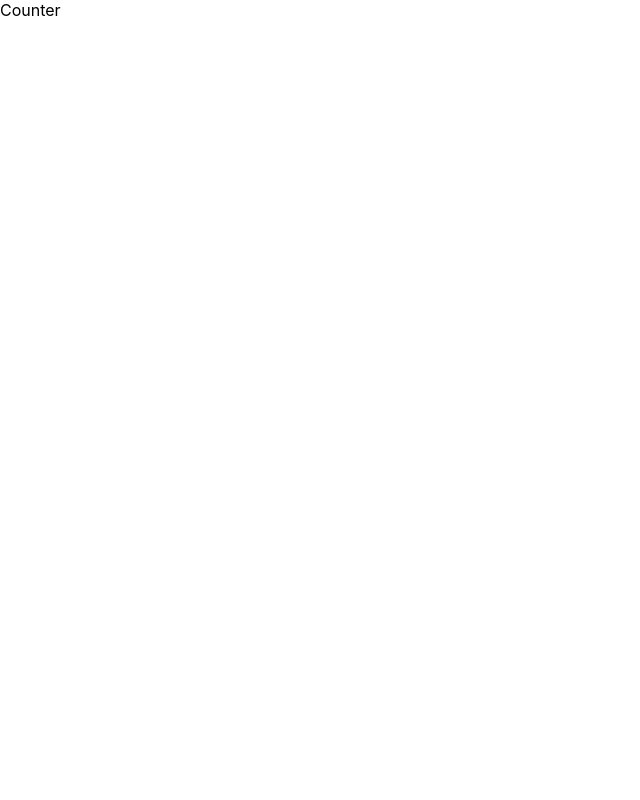
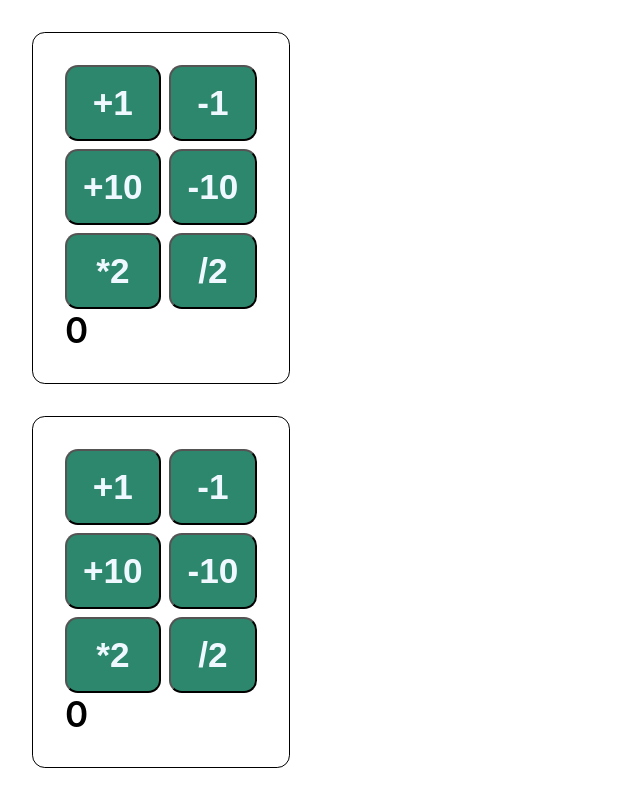
Before and after one commit to DiAnonim/dz-main, a React (Create React App) app: page / in a window 1280 px wide. Shown: the whole page, without its empty margins (0-640 px from the left). Built offline with nearby package versions, Linux system fonts and the light colour scheme.

Commit message:
lesson 12 1.2

```diff
--- a/src/App.jsx
+++ b/src/App.jsx
@@ -1,9 +1,16 @@
 import './App.css';
 import Counter from './components/Counter/Counter';
+import { Provider } from 'react-redux';
+import store from './store';
 
 function App() {
   return (
-    <div><Counter></Counter></div>
+    <Provider store={store}>
+      <div>
+        <Counter></Counter>
+        <Counter></Counter>
+      </div>
+    </Provider>
   );
 }
 
--- a/src/components/Counter/Counter.jsx
+++ b/src/components/Counter/Counter.jsx
@@ -1,8 +1,75 @@
-import React from "react";
+import React, { useState } from "react";
 import s from "./Counter.module.scss";
+import { useDispatch, useSelector } from "react-redux";
+import { addBy, decrement, divBy, increment, multiBy, redBy } from "../../store/counterSlice";
 
 function Counter() {
-    return <>Counter</>
+    // const [state, setState] = useState({
+    //     cnt: 0,
+    // })
+
+    const dispatch = useDispatch();
+    const { count } = useSelector((state) => state.counter)
+
+    const onIncrement = () => {
+        dispatch(increment())
+    }
+    const onDecrement = () => {
+        dispatch(decrement())
+    }
+
+    const onAddBy = () => {
+        dispatch(addBy(10))
+    }
+
+    const onRedBy = () => {
+        dispatch(redBy(10))
+    }
+
+    const onMultiBy = () => {
+        dispatch(multiBy(2))
+    }
+
+    const onDivBy = () => {
+        dispatch(divBy(2))
+    }
+
+    return <div className={s.counter}>
+        <div className={s.buttons}>
+            <button className={s.button}
+                onClick={onIncrement}>+1</button>
+            <button className={s.button}
+                onClick={onDecrement}>-1</button>
+            <button className={s.button}
+                onClick={onAddBy}>+10</button>
+            <button className={s.button}
+                onClick={onRedBy}>-10</button>
+            <button className={s.button}
+                onClick={onMultiBy}>*2</button>
+            <button className={s.button}
+                onClick={onDivBy}>/2</button>
+        </div>
+        <div className={s.value} >{count}</div>
+    </div>
+
+
+    // return <div className={s.counter}>
+    //     <div className={s.buttons}>
+    //         <button className={s.button}
+    //             onClick={() => setState((prev) => ({
+    //                 ...prev,
+    //                 cnt: prev.cnt + 1
+    //             }))}
+    //         >+1</button>
+    //         <button className={s.button}
+    //             onClick={() => setState((prev) => ({
+    //                 ...prev,
+    //                 cnt: prev.cnt - 1
+    //             }))}
+    //         >-1</button>
+    //     </div>
+    //     <div className={s.value} >{state.cnt}</div>
+    // </div>
 
 }
 
--- a/src/components/Counter/Counter.module.scss
+++ b/src/components/Counter/Counter.module.scss
@@ -0,0 +1,32 @@
+body,
+html {
+    font-size: 16px;
+}
+
+.counter {
+    margin: 2rem;
+    width: 12rem;
+    padding: 2rem;
+    border-radius: 0.8rem;
+    border: 1px solid black;
+}
+
+.buttons {
+    display: grid;
+    grid-template-columns: 1fr 1fr;
+    gap: 0.5rem;
+}
+
+.button {
+    padding: 1rem;
+    font-size: 2.2rem;
+    font-weight: 600;
+    border-radius: 0.8rem;
+    background-color: rgb(44, 135, 108) ;
+    color: aliceblue;
+}
+
+.value {
+    font-size: 2.2rem;
+    font-weight: 600;
+}
--- /dev/null
+++ b/src/store/counterSlice.js
@@ -0,0 +1,20 @@
+import { createSlice } from "@reduxjs/toolkit";
+
+
+const counterSlice = createSlice({
+    name: "counter",
+    initialState: {count:0},
+    reducers: {
+        increment: (state) => {state.count += 1},
+        decrement: (state) => {state.count -= 1},
+        addBy: (state, action) => {state.count += action.payload},
+        redBy: (state, action) => {state.count -= action.payload},
+        multiBy: (state, action) => {state.count *= action.payload},
+        divBy: (state, action) => {state.count /= action.payload},
+    },
+
+})
+
+export const { increment, decrement, addBy, redBy, multiBy, divBy } = counterSlice.actions
+
+export default counterSlice.reducer;
--- /dev/null
+++ b/src/store/index.js
@@ -0,0 +1,11 @@
+import { configureStore } from "@reduxjs/toolkit";
+
+import counterReducer from "./counterSlice";
+
+const store = configureStore({
+    reducer: {
+        counter: counterReducer,
+    },
+})
+
+export default store;
```
